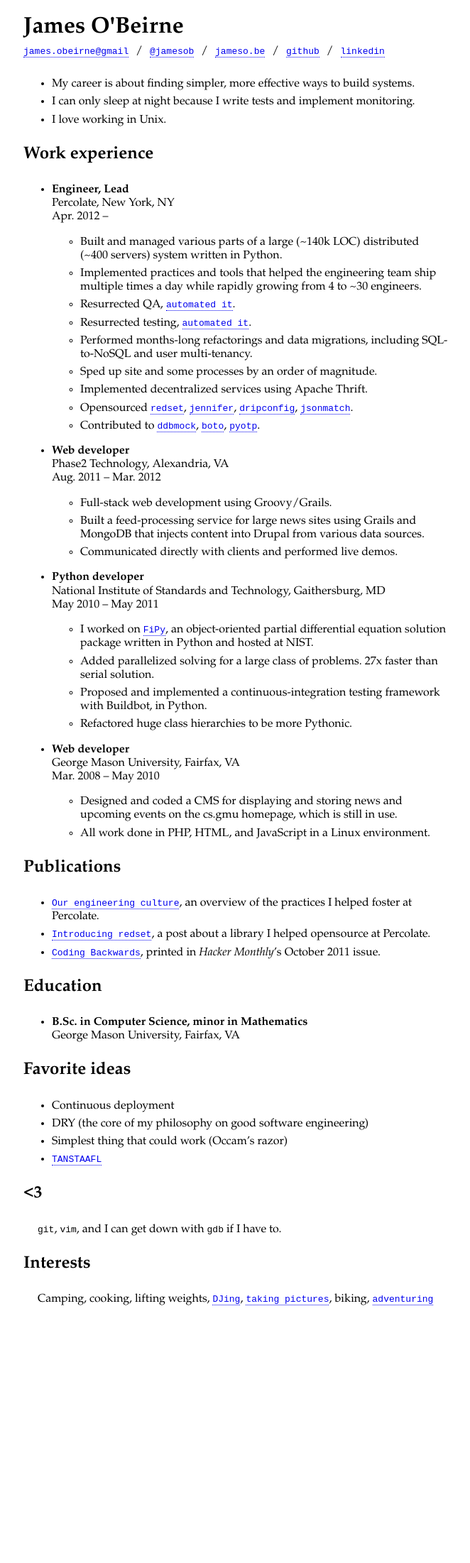
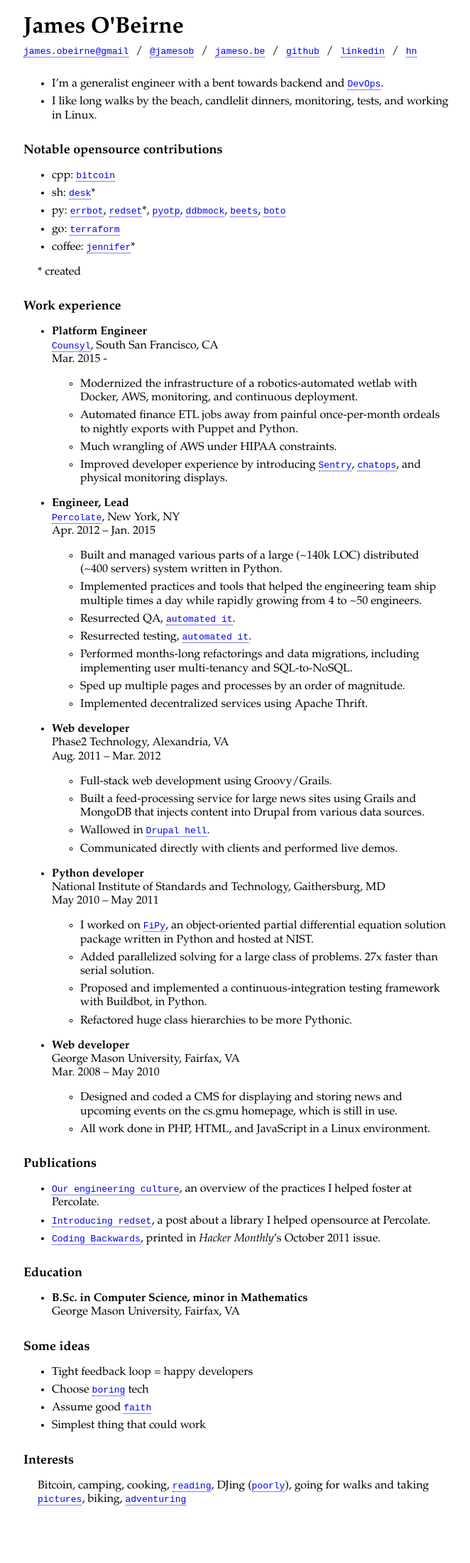
Before and after one commit to jamesob/jamesob.github.io, a Jekyll site: the page built from resume/index.md, in a window 1280 px wide. Shown: the whole page at 71% size, without its empty margins (27-689 px from the left). Built offline with Jekyll 4.4.1, drawn with Linux system fonts in a browser that asks for light colours; before the commit the page ends 1920 px from its top, so only the background shows below that.

Commit message:
Resume updates

```diff
--- a/_layouts/res.html
+++ b/_layouts/res.html
@@ -21,6 +21,8 @@
       <div><a href="https://github.com/jamesob">github</a></div>
       <div class="sep">/</div>
       <div><a href="http://www.linkedin.com/pub/james-o-beirne/42/a7a/9a1">linkedin</a></div>
+      <div class="sep">/</div>
+      <div><a href="https://news.ycombinator.com/user?id=jobeirne">hn</a></div>
     </div>
 
     {{ content }}
--- a/css/res.css
+++ b/css/res.css
@@ -27,7 +27,8 @@
 }
 
 h2 {
-  margin: 30px 0 30px 0;
+  margin: 30px 0 10px 0;
+  font-size: 18px;
 }
 
 body a {
--- a/resume/index.html
+++ /dev/null
@@ -1,152 +0,0 @@
-<!DOCTYPE html>
-
-<head>
-  <title>James O'Beirne</title>
-  <meta name="author" content="James O'Beirne" http-equiv="Content-Type" content="text/html; charset=utf-8">
-  <link rel="stylesheet" href="/css/res.css" type="text/css" />
-</head>
-
-<body>
-  <div id="resume">
-
-    <h1>James O'Beirne</h1>
-
-    <div id="header">
-      <div><a href="mailto:james.obeirne@gmail.com">james.obeirne@gmail</a></div>
-      <div class="sep">/</div>
-      <div><a href="https://twitter.com/#!/jamesob">@jamesob</a></div>
-      <div class="sep">/</div>
-      <div><a href="http://jameso.be">jameso.be</a></div>
-      <div class="sep">/</div>
-      <div><a href="https://github.com/jamesob">github</a></div>
-      <div class="sep">/</div>
-      <div><a href="http://www.linkedin.com/pub/james-o-beirne/42/a7a/9a1">linkedin</a></div>
-    </div>
-
-    <ul>
-  <li>My career is about finding simpler, more effective ways to build systems.</li>
-  <li>I can only sleep at night because I write tests and implement monitoring.</li>
-  <li>I love working in Unix.</li>
-</ul>
-
-<h2 id="work-experience">Work experience</h2>
-
-<ul>
-  <li>
-    <p><strong>Engineer, Lead</strong><br />
-Percolate, New York, NY<br />
-Apr. 2012 –  </p>
-
-    <ul>
-      <li>Built and managed various parts of a large (~140k LOC) distributed
-(~400 servers) system written in Python.</li>
-      <li>Implemented practices and tools that helped the engineering team ship
-multiple times a day while rapidly growing from 4 to ~30 engineers. </li>
-      <li>Resurrected QA, <a href="https://blog.percolate.com/2012/11/tools-we-use/">automated it</a>.</li>
-      <li>Resurrected testing, <a href="https://blog.percolate.com/2013/02/introducing-jennifer/">automated it</a>.</li>
-      <li>Performed months-long refactorings and data migrations, including
-SQL-to-NoSQL and user multi-tenancy.</li>
-      <li>Sped up site and some processes by an order of magnitude.</li>
-      <li>Implemented decentralized services using Apache Thrift.</li>
-      <li>Opensourced <a href="https://github.com/percolate/redset">redset</a>,
-<a href="https://github.com/percolate/jennifer">jennifer</a>,
-<a href="https://github.com/percolate/dripconfig">dripconfig</a>,
-<a href="https://github.com/percolate/jsonmatch">jsonmatch</a>.</li>
-      <li>Contributed to <a href="https://bitbucket.org/Ludia/dynamodb-mock/pull-request/3/set-check_same_thread-to-false-for-sqlite/diff">ddbmock</a>,
-<a href="https://github.com/boto/boto/pull/1899">boto</a>,
-<a href="https://github.com/nathforge/pyotp/pull/1">pyotp</a>.</li>
-    </ul>
-  </li>
-  <li>
-    <p><strong>Web developer</strong><br />
-Phase2 Technology, Alexandria, VA<br />
-Aug. 2011 – Mar. 2012</p>
-
-    <ul>
-      <li>Full-stack web development using Groovy/Grails.</li>
-      <li>Built a feed-processing service for large news sites using Grails and
-MongoDB that injects content into Drupal from various data sources.</li>
-      <li>Communicated directly with clients and performed live demos.</li>
-    </ul>
-  </li>
-  <li>
-    <p><strong>Python developer</strong><br />
-National Institute of Standards and Technology, Gaithersburg, MD<br />
-May 2010 – May 2011</p>
-
-    <ul>
-      <li>I worked on <a href="http://www.ctcms.nist.gov/fipy/">FiPy</a>, an object-oriented
-partial differential equation solution package written in Python and hosted
-at NIST.</li>
-      <li>Added parallelized solving for a large class of problems. 27x faster than
-serial solution.</li>
-      <li>Proposed and implemented a continuous-integration testing framework with
-Buildbot, in Python.</li>
-      <li>Refactored huge class hierarchies to be more Pythonic.</li>
-    </ul>
-  </li>
-  <li>
-    <p><strong>Web developer</strong><br />
-George Mason University, Fairfax, VA<br />
-Mar. 2008 – May 2010  </p>
-
-    <ul>
-      <li>Designed and coded a CMS for displaying and storing news and upcoming events
-on the cs.gmu homepage, which is still in use.</li>
-      <li>All work done in PHP, HTML, and JavaScript in a Linux environment.</li>
-    </ul>
-  </li>
-</ul>
-
-<h2 id="publications">Publications</h2>
-
-<ul>
-  <li><a href="https://blog.percolate.com/2013/08/engineering-culture/">Our engineering culture</a>,
-an overview of the practices I helped foster at Percolate.</li>
-  <li><a href="https://blog.percolate.com/2013/10/introducing-redset/">Introducing redset</a>,
-a post about a library I helped opensource at Percolate.</li>
-  <li><a href="http://hackermonthly.com/issue-17.html">Coding Backwards</a>, printed in <em>Hacker
-Monthly</em>’s October 2011 issue.</li>
-</ul>
-
-<h2 id="education">Education</h2>
-
-<ul>
-  <li><strong>B.Sc. in Computer Science, minor in Mathematics</strong><br />
-George Mason University, Fairfax, VA<br />
-<!-- 2007 – 2011 -->
-<!--
-    <ul>
-      <li>GPA: 3.74</li>
-      <li>Graduate coursework in compilers and complex analysis.</li>
-      <li>Research in dynamical systems with an application towards material science.</li>
-    </ul>
-    -->
-  </li>
-</ul>
-
-<h2 id="favorite-ideas">Favorite ideas</h2>
-
-<ul>
-  <li>Continuous deployment</li>
-  <li>DRY (the core of my philosophy on good software engineering)</li>
-  <li>Simplest thing that could work (Occam’s razor)</li>
-  <li><a href="http://en.wikipedia.org/wikiThere_ain't_no_such_thing_as_a_free_lunch">TANSTAAFL</a></li>
-</ul>
-
-<h2 id="lt3">&lt;3</h2>
-
-<p><code>git</code>, <code>vim</code>, and I can get down with <code>gdb</code> if I have to.</p>
-
-<h2 id="interests">Interests</h2>
-
-<p>Camping, cooking, lifting weights, <a href="http://soundcloud.com/jamesob">DJing</a>,
-<a href="http://instagram.com/_jamesob">taking pictures</a>,
-biking,
-<a href="http://ahadventure.us/">adventuring</a></p>
-
-
-
-  </div>
-</body>
-</html>
--- /dev/null
+++ b/resume/index.md
@@ -0,0 +1,121 @@
+---
+title: "James O'Beirne"
+layout: res
+published: true
+---
+
+- I'm a generalist engineer with a bent towards backend and
+  [DevOps](https://twitter.com/devops_borat/status/41587168870797312).
+- I like long walks by the beach, candlelit dinners, monitoring, tests, and
+  working in Linux.
+
+## Notable opensource contributions
+
+- cpp:
+  [bitcoin](https://github.com/bitcoin/bitcoin/pulls?utf8=%E2%9C%93&q=author%3Ajamesob+)
+- sh:
+  [desk](https://github.com/jamesob/desk)\*
+- py:
+  [errbot](https://github.com/errbotio/errbot/pulls?utf8=%E2%9C%93&q=is%3Apr+author%3Ajamesob),
+  [redset](https://github.com/percolate/redset)\*,
+  [pyotp](https://github.com/pyotp/pyotp/pull/1),
+  [ddbmock](https://github.com/sendgridlabs/ddbmock/commits?author=jamesob),
+  [beets](https://github.com/beetbox/beets/pulls?utf8=%E2%9C%93&q=is%3Apr+author%3Ajamesob),
+  [boto](https://github.com/boto/boto/pull/1899)
+- go:
+  [terraform](https://github.com/hashicorp/terraform/pulls?utf8=%E2%9C%93&q=is%3Apr+author%3Ajamesob+)
+- coffee:
+  [jennifer](https://github.com/percolate/jennifer)\*
+
+\* created
+
+## Work experience
+
+- **Platform Engineer**
+  [Counsyl](https://www.counsyl.com/), South San Francisco, CA
+  Mar. 2015 -
+
+  - Modernized the infrastructure of a robotics-automated wetlab with Docker,
+    AWS, monitoring, and continuous deployment.
+  - Automated finance ETL jobs away from painful once-per-month ordeals to
+    nightly exports with Puppet and Python.
+  - Much wrangling of AWS under HIPAA constraints.
+  - Improved developer experience by introducing
+    [Sentry](https://getsentry.com/welcome/),
+    [chatops](https://speakerdeck.com/jnewland/chatops-at-github), and physical
+    monitoring displays.
+
+- **Engineer, Lead**
+  [Percolate](https://www.percolate.com/), New York, NY
+  Apr. 2012 – Jan. 2015
+
+  - Built and managed various parts of a large (~140k LOC) distributed
+    (~400 servers) system written in Python.
+  - Implemented practices and tools that helped the engineering team ship
+    multiple times a day while rapidly growing from 4 to ~50 engineers.
+  - Resurrected QA, [automated it](https://blog.percolate.com/2012/11/tools-we-use/).
+  - Resurrected testing, [automated it](https://blog.percolate.com/2013/02/introducing-jennifer/).
+  - Performed months-long refactorings and data migrations, including
+    implementing user multi-tenancy and SQL-to-NoSQL.
+  - Sped up multiple pages and processes by an order of magnitude.
+  - Implemented decentralized services using Apache Thrift.
+
+- **Web developer**
+  Phase2 Technology, Alexandria, VA
+  Aug. 2011 – Mar. 2012
+
+  - Full-stack web development using Groovy/Grails.
+  - Built a feed-processing service for large news sites using Grails and
+MongoDB that injects content into Drupal from various data sources.
+  - Wallowed in [Drupal hell](https://www.drupal.org/project/oauth).
+  - Communicated directly with clients and performed live demos.
+
+- **Python developer**
+  National Institute of Standards and Technology, Gaithersburg, MD
+  May 2010 – May 2011
+
+  - I worked on [FiPy](http://www.ctcms.nist.gov/fipy/), an object-oriented
+partial differential equation solution package written in Python and hosted
+at NIST.
+  - Added parallelized solving for a large class of problems. 27x faster than
+serial solution.
+  - Proposed and implemented a continuous-integration testing framework with
+Buildbot, in Python.
+  - Refactored huge class hierarchies to be more Pythonic.
+
+- **Web developer**
+  George Mason University, Fairfax, VA
+  Mar. 2008 – May 2010
+
+  - Designed and coded a CMS for displaying and storing news and upcoming events
+on the cs.gmu homepage, which is still in use.
+  - All work done in PHP, HTML, and JavaScript in a Linux environment.
+
+## Publications
+
+  - [Our engineering culture](https://blog.percolate.com/2013/08/engineering-culture/),
+an overview of the practices I helped foster at Percolate.
+  - [Introducing redset](https://blog.percolate.com/2013/10/introducing-redset/),
+a post about a library I helped opensource at Percolate.
+  - [Coding Backwards](http://hackermonthly.com/issue-17.html), printed in *Hacker
+Monthly*’s October 2011 issue.
+
+## Education
+
+- **B.Sc. in Computer Science, minor in Mathematics**
+  George Mason University, Fairfax, VA
+
+## Some ideas
+
+- Tight feedback loop = happy developers
+- Choose [boring](http://mcfunley.com/choose-boring-technology) tech
+- Assume good [faith](https://en.wikipedia.org/wiki/Wikipedia:Assume_good_faith)
+- Simplest thing that could work
+
+## Interests
+
+Bitcoin, camping, cooking,
+[reading](https://www.goodreads.com/user/show/16430645-jamesob), DJing
+([poorly](http://soundcloud.com/jamesob)), going for walks and taking
+[pictures](http://instagram.com/_jamesob), biking,
+[adventuring](http://ahadventure.us/)
```
